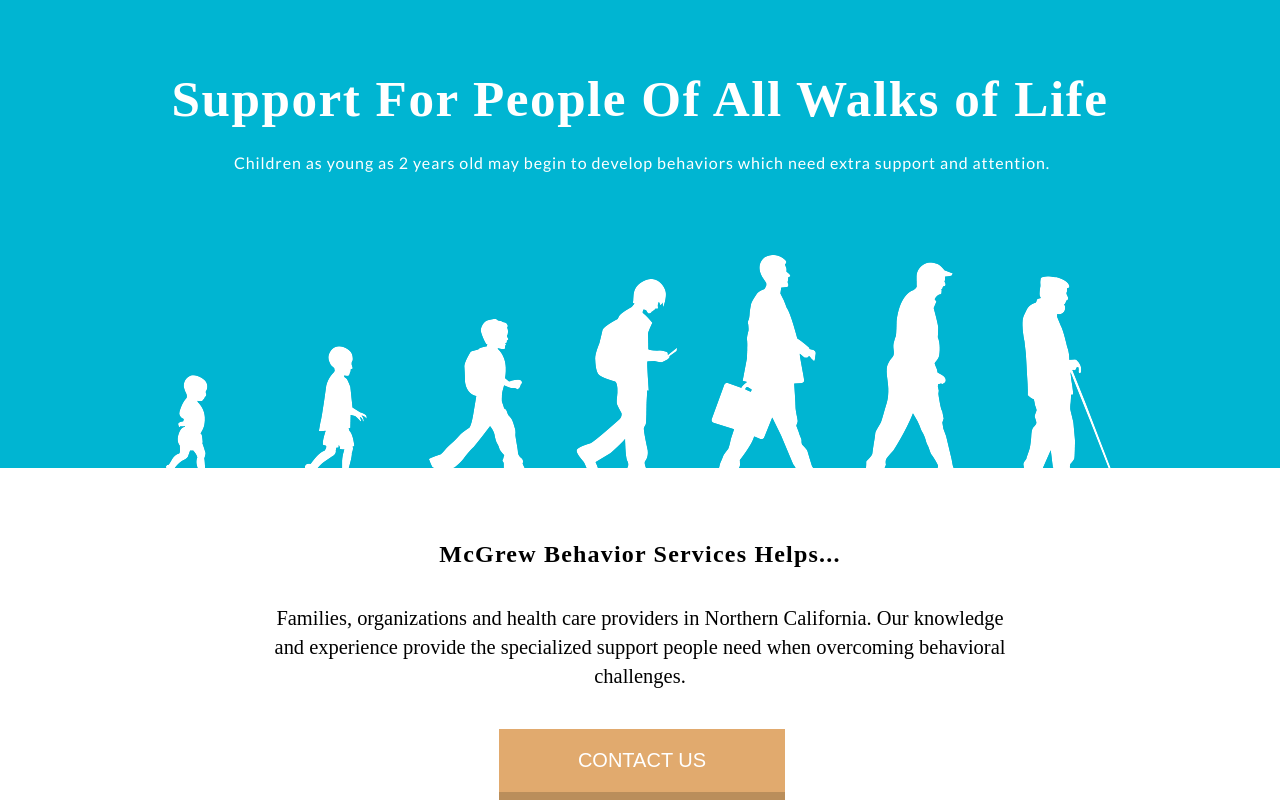
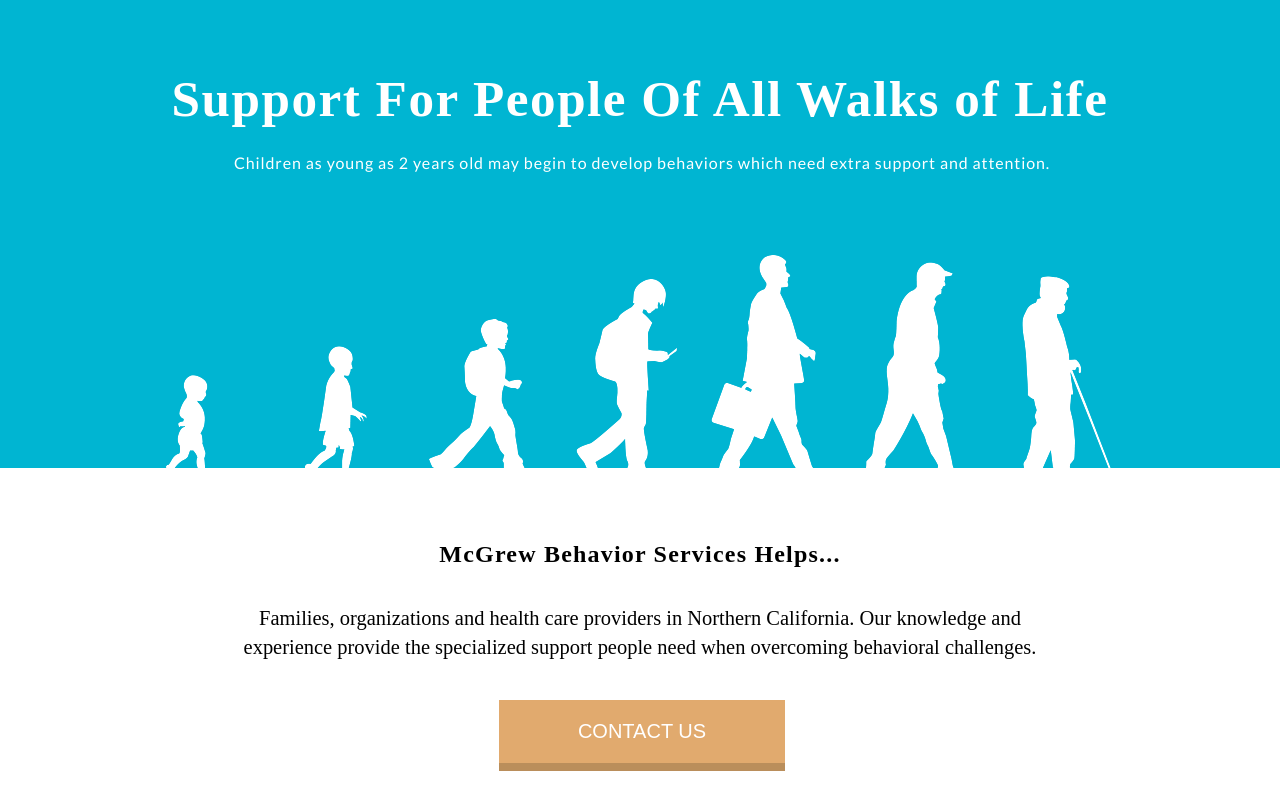
Before and after one commit to kuzovlev/testReliable, a website: page index.html in a window 1280 px wide. Shown: the part 775-1575 px from the top of the page. After the commit the page ends 1546 px from the top, so only its background shows below. Drawn offline with Linux system fonts and the light colour scheme.

Commit message:
Changes before sleep

```diff
--- a/scss/style.scss
+++ b/scss/style.scss
@@ -297,7 +297,7 @@
     font-size: 1.6vw;
     line-height: 1.4;
     p {
-      max-width: 755px;
+      max-width: 65vw;
       margin: 0 auto;
     }
   }
```
Also changed, not shown: css/style.css, images/join-team.jpg (added), images/slider-bg.jpg (added), images/slider-image.jpg (added), minified/style.min.css.
